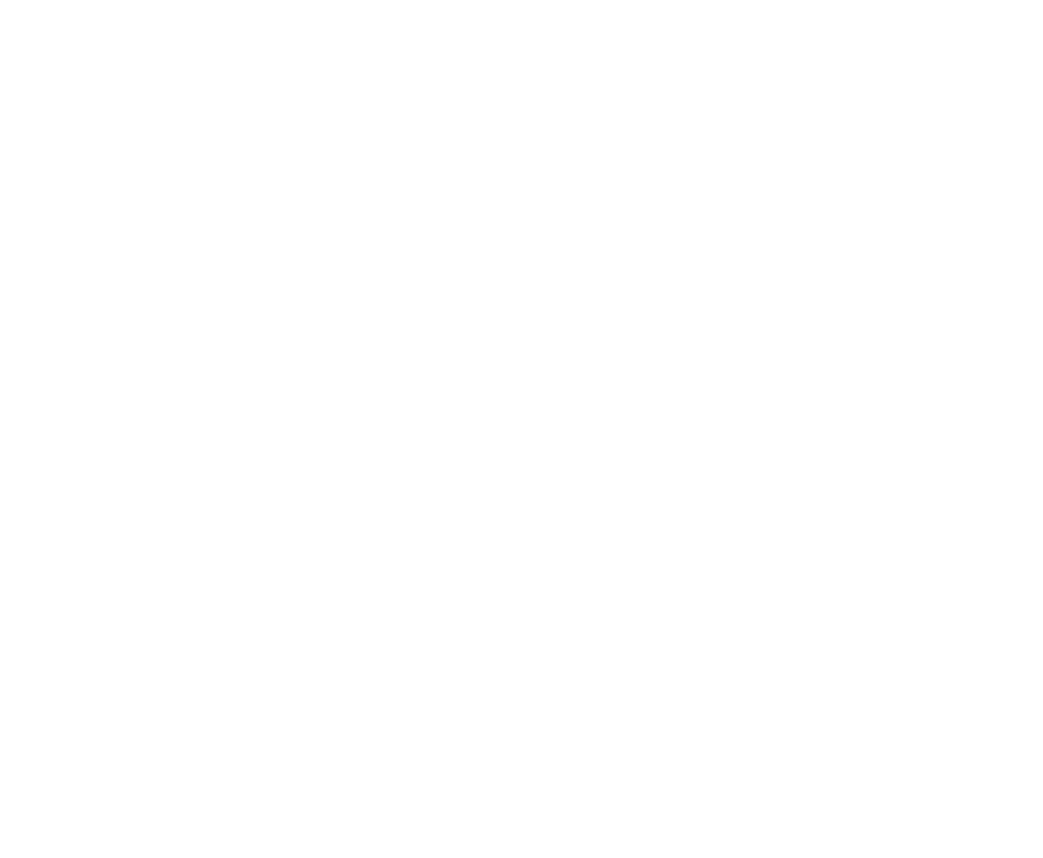
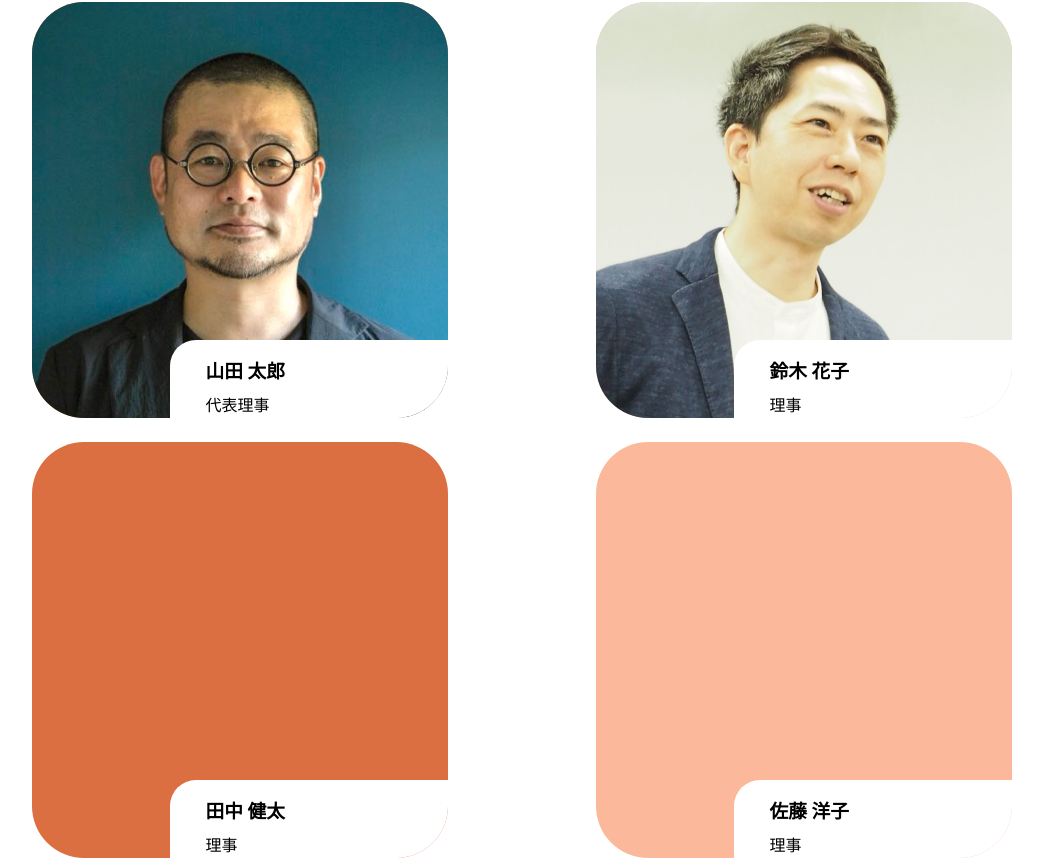
Before and after one commit to dev-komenzar/daana-2025, a SvelteKit app: page / in a window 1280 px wide. Shown: the part 1854-2712 px from the top of the page, without its empty margins (111-1154 px from the left). Before the commit the page ends 1498 px from the top, so only its background shows below. Built offline with nearby package versions, Linux system fonts and the light colour scheme.

Commit message:
add: COMPANYセクション

```diff
--- /dev/null
+++ b/src/lib/components/ui/member-card.svelte
@@ -0,0 +1,79 @@
+<script lang="ts">
+	type Properties = {
+		label: string;
+		position: string;
+		src?: string;
+		variant: "primary" | "secondary";
+	};
+
+	let { label, position, src, variant = "primary" }: Properties = $props();
+</script>
+
+<div class={["member-card", variant]}>
+
+	{#if src}
+		<img {src} alt={label} class="image" />
+	{/if}
+
+	<div class="description">
+		<h3 class='label'>{label}</h3>
+		<p class="position">{position}</p>
+	</div>
+</div>
+
+<style>
+	.member-card {
+		position: relative;
+		width: 100%;
+		max-width: 416px;
+		aspect-ratio: 1 / 1;
+		padding: 0%;
+		overflow: hidden;
+		border-radius: 52px;
+		transition: box-shadow 0.3s ease-in-out;
+	}
+
+	.member-card:hover {
+		box-shadow: 0 8px 16px rgb(0 0 0 / 10%);
+	}
+
+	.primary {
+		background-color: #dc6f41;
+	}
+
+	.secondary {
+		background-color: #fcb89b;
+	}
+
+	.image {
+		width: 100%;
+		height: 100%;
+		object-fit: cover;
+		transition: transform 0.3s ease-in-out;
+	}
+
+	.member-card:hover .image {
+		transform: scale(1.02);
+	}
+
+	.description {
+		position: absolute;
+		right: 0;
+		bottom: 0;
+		width: 278px;
+		height: 78px;
+		padding: 18px 36px;
+		background-color: white;
+		border-radius: 26px 0 0;
+	}
+
+	.label {
+		margin: 0;
+	}
+
+	.position {
+		position: absolute;
+		bottom: 0;
+		margin: 0;
+	}
+</style>
--- a/src/routes/+page.svelte
+++ b/src/routes/+page.svelte
@@ -1,4 +1,5 @@
 <script lang="ts">
+	import SectionCompany from './section-company.svelte';
 	import SectionHero from './section-hero.svelte';
 	import SectionMission from './section-mission.svelte';
 </script>
@@ -6,3 +7,5 @@
 <SectionHero />
 
 <SectionMission />
+
+<SectionCompany />
--- /dev/null
+++ b/src/routes/members.svelte
@@ -0,0 +1,72 @@
+<script lang="ts">
+	import Staff01 from '$lib/assets/staff-01.png';
+	import Staff02 from '$lib/assets/staff-02.png';
+	import MemberCard from '$lib/components/ui/member-card.svelte';
+
+
+	type Member = {
+		description: string;
+		imageUrl?: string;
+		name: string;
+		position: string;
+		variant: "primary" | "secondary";
+	};
+
+	const members: Member[] = [
+		{
+			description: "協会の代表。仏教の現代的な解釈と実践を追求しています。",
+			imageUrl: Staff01,
+			name: "山田 太郎",
+			position: "代表理事",
+			variant: "primary",
+		},
+		{
+			description: "イベント企画やコミュニティ運営を担当しています。",
+			imageUrl: Staff02,
+			name: "鈴木 花子",
+			position: "理事",
+			variant: "secondary"
+		},
+		{
+			description: "イベント企画やコミュニティ運営を担当しています。",
+			name: "田中 健太",
+			position: "理事",
+			variant: "primary",
+		},
+		{
+			description: '毎日野菜を作っています。',
+			name: "佐藤 洋子",
+			position: "理事",
+			variant: "secondary",
+		}
+	];
+</script>
+
+<div class="members-container">
+	<div class="members-grid">
+		{#each members as member (member.name)}
+			<MemberCard label={member.name} position={member.position} src={member.imageUrl}
+			variant={member.variant} />
+		{/each}
+	</div>
+</div>
+
+<style>
+	.members-container {
+		margin-top: 2rem;
+	}
+
+	.members-grid {
+		display: grid;
+		grid-template-columns: 1fr;
+		gap: 1.5rem;
+		justify-items: center;
+		margin-top: 1.5rem;
+	}
+
+	@media (width >= 768px) {
+		.members-grid {
+			grid-template-columns: repeat(2, 1fr);
+		}
+	}
+</style>
--- /dev/null
+++ b/src/routes/section-company.svelte
@@ -0,0 +1,21 @@
+<script lang="ts">
+	import SectionMembers from "./members.svelte";
+</script>
+
+<section id="company" class="section">
+	<div class="container content">
+		<h2 class="text-large">Company</h2>
+		<p>
+			いつ頃より発足し、どのような陣営で組織・運営が行われているか。海は昼眠る、夜も眠る、ごうごう、いびきをかいて眠る。昔、昔、おお昔、海がはじめて、口開けて、笑ったときに、太陽は、目をまわして驚いた。かわいい花や、人たちを、海がのんでしまおうと、やさしく光る太陽は、魔術で、海を眠らした。海は昼眠る、夜も眠る。ごうごう、いびきをかいて眠る。
+		</p>
+	</div>
+	<div class="container">
+		<SectionMembers />
+	</div>
+</section>
+
+<style>
+	.content {
+		max-width: 654px;
+	}
+</style>
```
Also changed, not shown: src/lib/assets/staff-01.png (added), src/lib/assets/staff-02.png (added).
